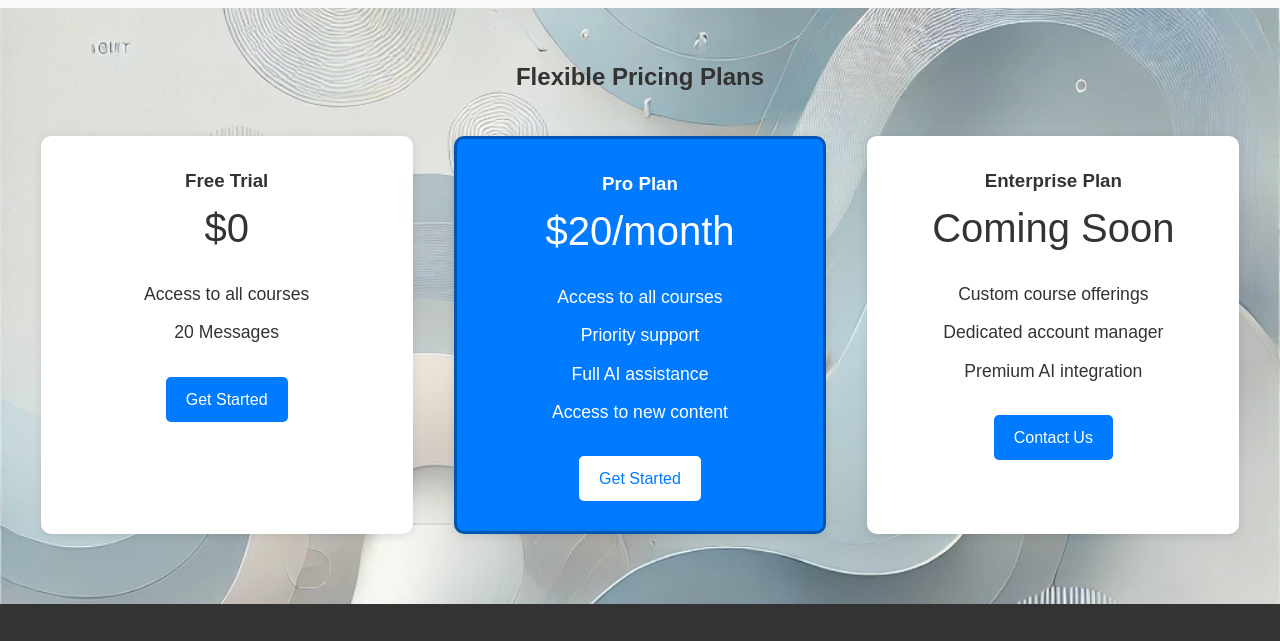
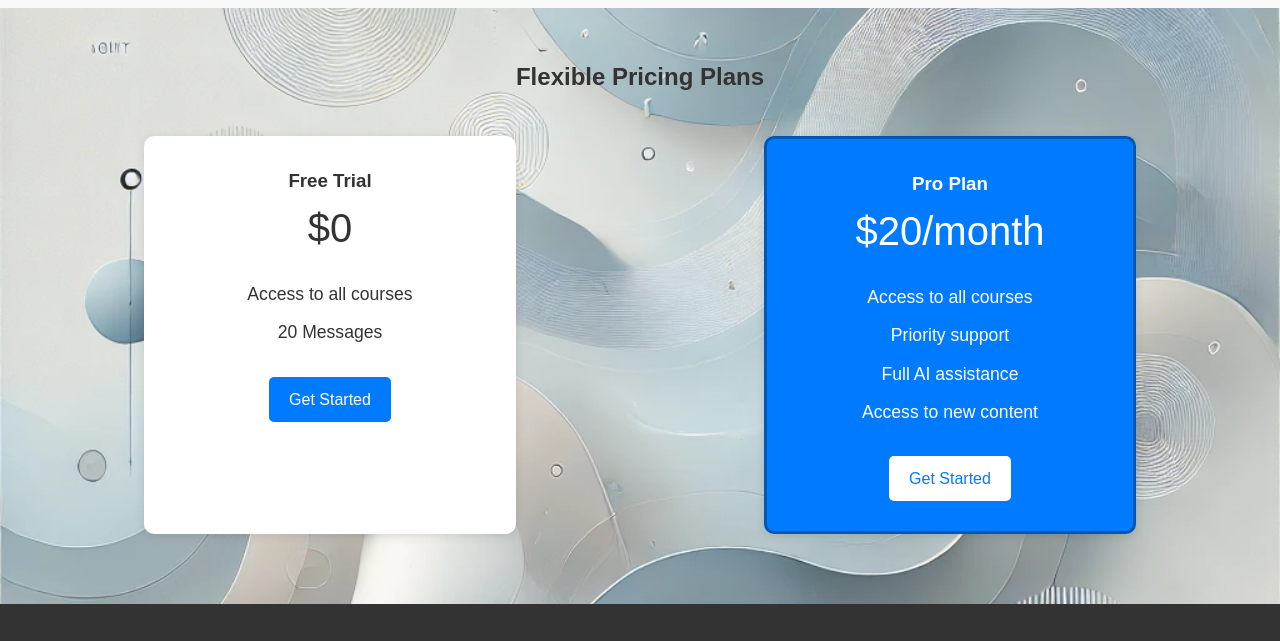
Before and after one commit to ACMadkour/ACMadkour.github.io, a plain HTML site: page index.html in a window 1280 px wide. Shown: the part 1871-2512 px from the top of the page. Drawn offline with Linux system fonts and the light colour scheme.

Commit message:
Removed enterprise plan from index.html

```diff
--- a/index.html
+++ b/index.html
@@ -184,16 +184,16 @@
             </ul>
             <a href="#sign-up" class="pricing__cta">Get Started</a>
         </div>
-        <div class="pricing__plan">
-            <h3 class="pricing__plan-title">Enterprise Plan</h3>
-            <p class="pricing__price">Coming Soon</p>
-            <ul class="pricing__features">
-                <li class="pricing__feature">Custom course offerings</li>
-                <li class="pricing__feature">Dedicated account manager</li>
-                <li class="pricing__feature">Premium AI integration</li>
-            </ul>
-            <a href="#contact" class="pricing__cta">Contact Us</a>
-        </div>
+<!--        <div class="pricing__plan">-->
+<!--            <h3 class="pricing__plan-title">Enterprise Plan</h3>-->
+<!--            <p class="pricing__price">Coming Soon</p>-->
+<!--            <ul class="pricing__features">-->
+<!--                <li class="pricing__feature">Custom course offerings</li>-->
+<!--                <li class="pricing__feature">Dedicated account manager</li>-->
+<!--                <li class="pricing__feature">Premium AI integration</li>-->
+<!--            </ul>-->
+<!--            <a href="#contact" class="pricing__cta">Contact Us</a>-->
+<!--        </div>-->
     </div>
 </section>
 
```
